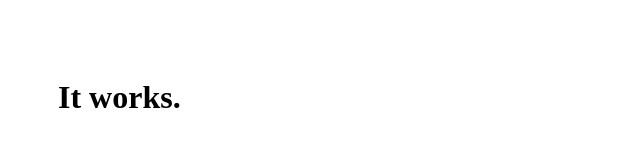
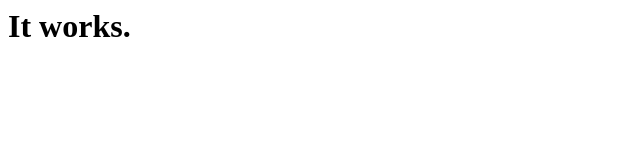
Before and after one commit to sewarimx/resources, a plain HTML site: page labresults/index.html in a window 1280 px wide. Shown: the whole page, without its empty margins (0-640 px from the left). Drawn offline with Linux system fonts and the light colour scheme.

Commit message:
better layout and basic css

```diff
--- a/labresults/index.html
+++ b/labresults/index.html
@@ -1,8 +1,17 @@
 <style>
+    *,
+    *::before,
+    *::after {
+        box-sizing: border-box;
+    }
+
+    html, body {
+        height: 100%;
+    }
+
     main {
         background-color: white;
         border-radius: 10px;
-        padding: 50px;
     }
 </style>
 <body>
```
